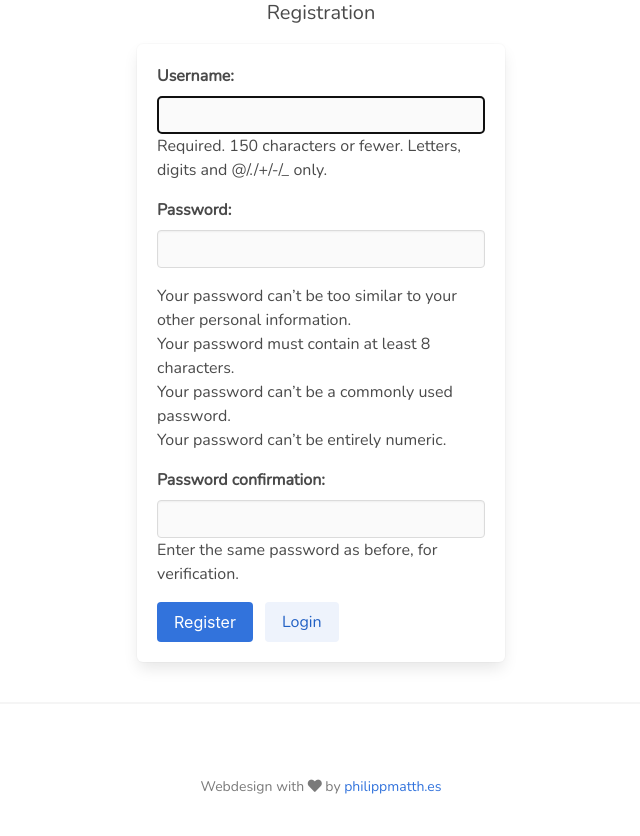
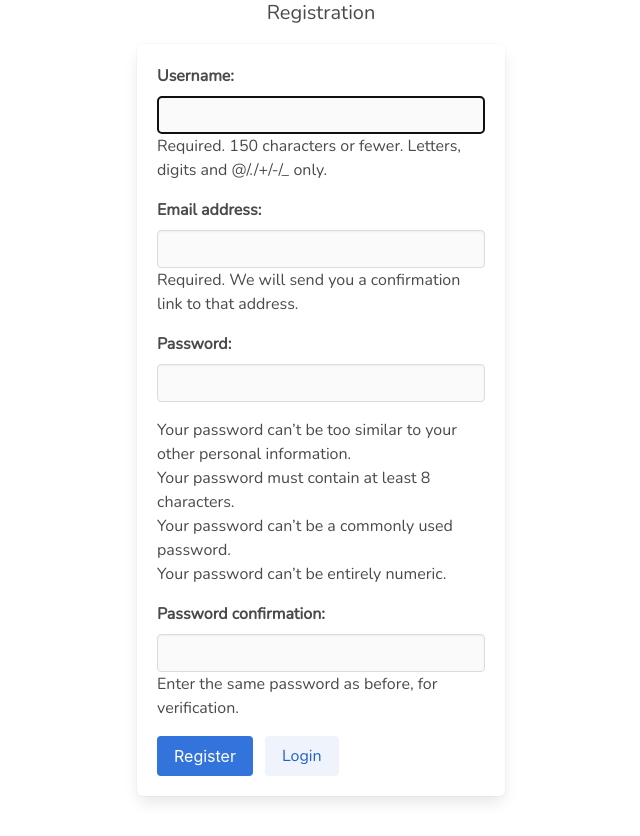
Before and after one commit to PhilippMatthes/fragenautomat, a Django app: page /profiles/register/ in a window 1280 px wide. Shown: the part 460-1296 px from the top of the page, without its empty margins (319-959 px from the left). Before the commit the page ends 1254 px from the top, so only its background shows below. Run offline with Django 3.2, Linux system fonts and the light colour scheme.

Commit message:
Add under construction hint and email to registration form

```diff
--- a/fragenautomat/profiles/forms.py
+++ b/fragenautomat/profiles/forms.py
@@ -1,7 +1,29 @@
 from django import forms
 from django.forms import widgets
+from django.contrib.auth.models import User
+from django.contrib.auth.forms import UserCreationForm
 
 from profiles.models import Profile
+
+
+class RegistrationForm(UserCreationForm):
+    email = forms.EmailField(
+        label='Email address',
+        required=True,
+        help_text='Required. We will send you a '
+                  'confirmation link to that address.'
+    )
+
+    class Meta:
+        model = User
+        fields = ("username", "email", "password1", "password2")
+
+    def save(self, commit=True):
+        user = super(UserCreationForm, self).save(commit=False)
+        user.email = self.cleaned_data["email"]
+        if commit:
+            user.save()
+        return user
 
 
 class ProfileForm(forms.ModelForm):
--- a/fragenautomat/profiles/views.py
+++ b/fragenautomat/profiles/views.py
@@ -1,7 +1,6 @@
 from django.views.generic import View
 from django.http import Http404, HttpResponseBadRequest
 from django.template.response import TemplateResponse
-from django.contrib.auth.forms import UserCreationForm
 from django.db import transaction
 from django.shortcuts import get_object_or_404, redirect
 from django.core.paginator import Paginator, InvalidPage
@@ -12,7 +11,7 @@ from django.conf import settings
 from django.utils.crypto import get_random_string
 
 from profiles.models import Profile, Token
-from profiles.forms import ProfileForm
+from profiles.forms import ProfileForm, RegistrationForm
 
 
 class ProfileView(View):
@@ -64,7 +63,7 @@ class ProfileView(View):
 
 class RegistrationView(View):
     def get(self, request):
-        form = UserCreationForm()
+        form = RegistrationForm()
         return TemplateResponse(
             request, 'profiles/registration/register.html', {'form': form}
         )
@@ -87,7 +86,7 @@ class RegistrationView(View):
             email.send()
 
     def post(self, request):
-        form = UserCreationForm(request.POST)
+        form = RegistrationForm(request.POST)
         if not form.is_valid():
             return TemplateResponse(
                 request, 'profiles/registration/register.html', {'form': form}
```
Also changed, not shown: fragenautomat/templates/index.html (+8 -0 lines), fragenautomat/static/vendor/img/construction.svg (added).
